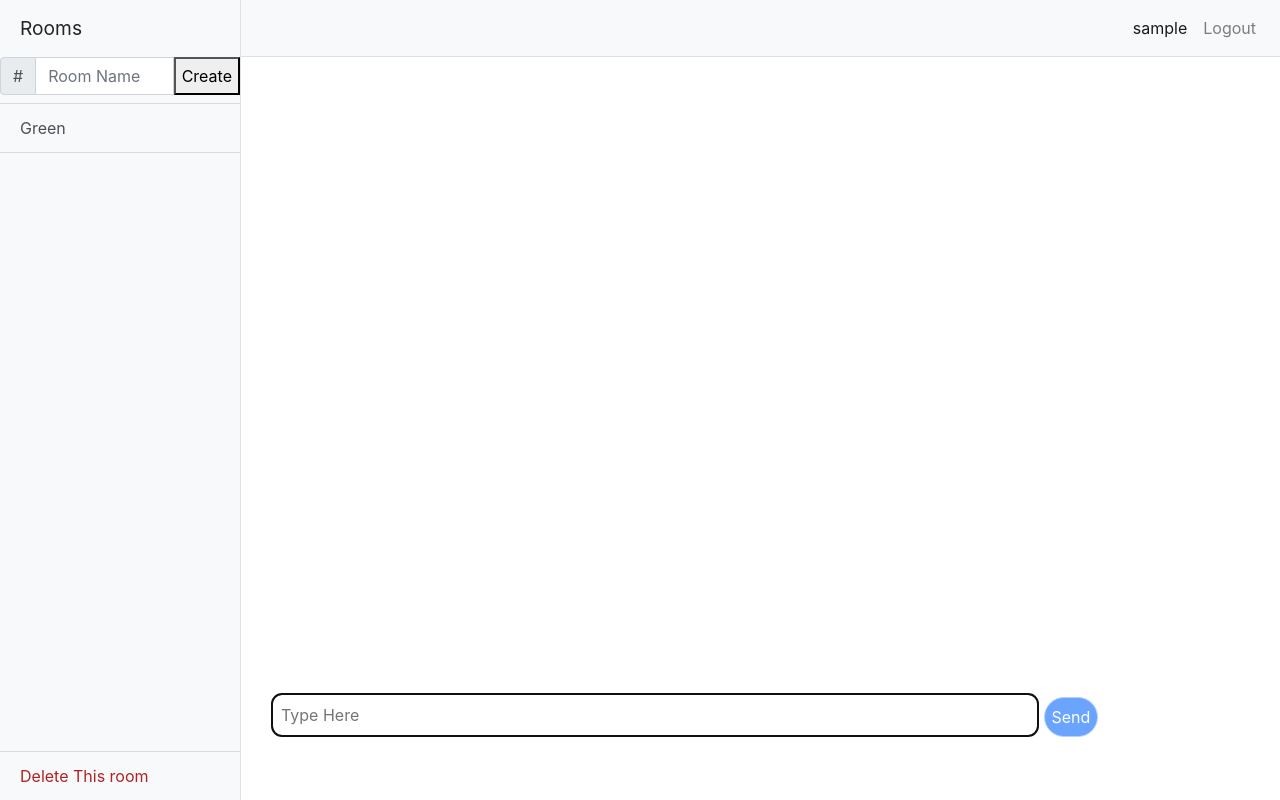
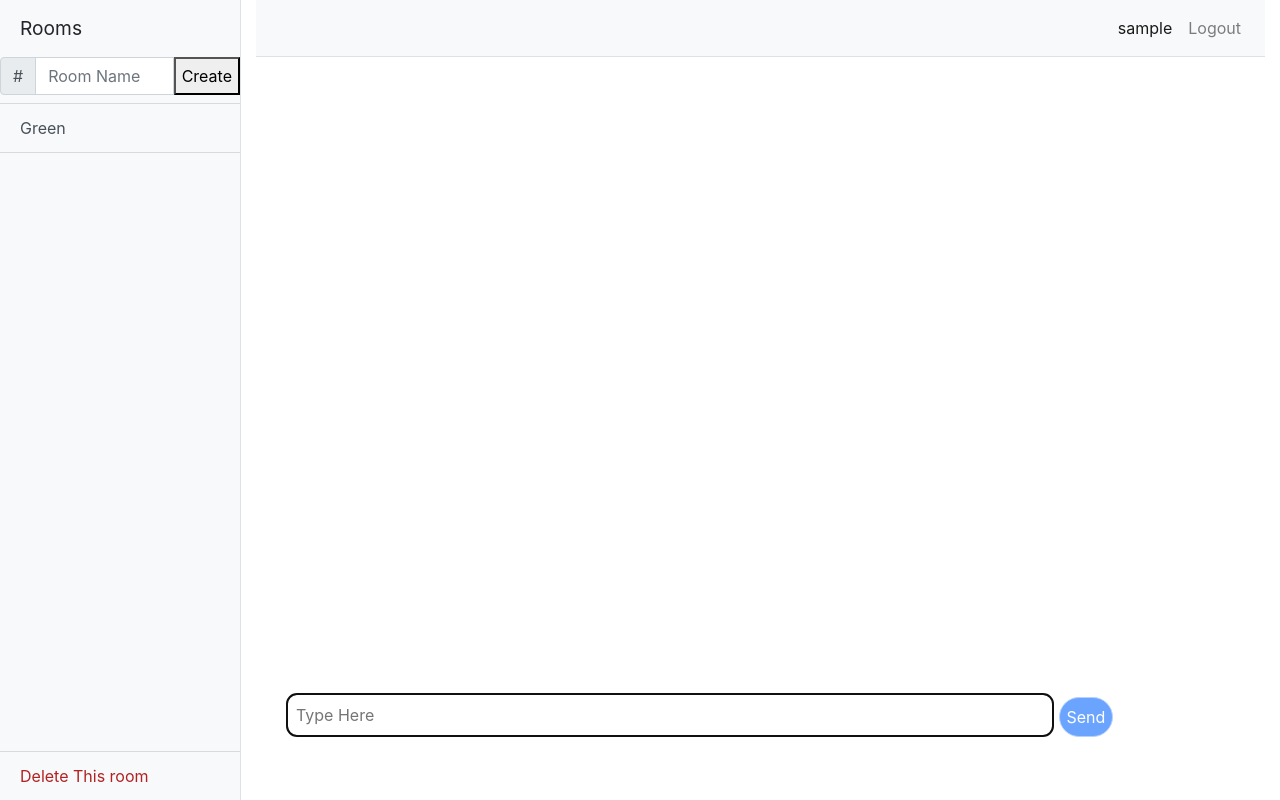
Before and after one commit to terran5992/flack, a Flask app: page / in a window 1280 px wide. Run offline with Flask 2, Linux system fonts and the light colour scheme; the visitor is signed in with stand-in values (Sample User, id 1); some libraries are stand-ins or nearby versions.

Commit message:
Moved navbar into container

```diff
--- a/templates/index.html
+++ b/templates/index.html
@@ -92,7 +92,7 @@
     <!-- /#sidebar-wrapper -->
 
     <!-- Page Content -->
-    <div id="page-content-wrapper">
+    <div class="container" id="page-content-wrapper">
 
       <nav class="navbar navbar-expand-lg navbar-light bg-light border-bottom">
         <button class="btn btn-primary" id="menu-toggle">Show Rooms</button>
```
